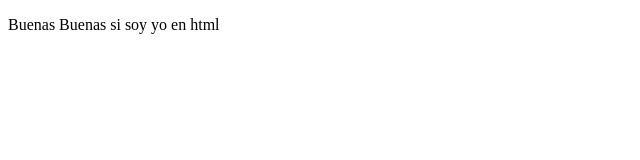
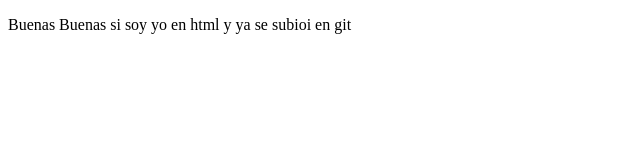
Before and after one commit to Jedabasga/proyectoPrework, a plain HTML site: page index.html in a window 1280 px wide. Shown: the whole page, without its empty margins (0-640 px from the left). Drawn offline with Linux system fonts and the light colour scheme.

Commit message:
cambios git

```diff
--- a/index.html
+++ b/index.html
@@ -8,7 +8,7 @@
 </head>
 <body>
     <p>
-        Buenas Buenas si soy yo en html
+        Buenas Buenas si soy yo en html y ya se subioi en git
     </p>
 </body>
 </html>
```
